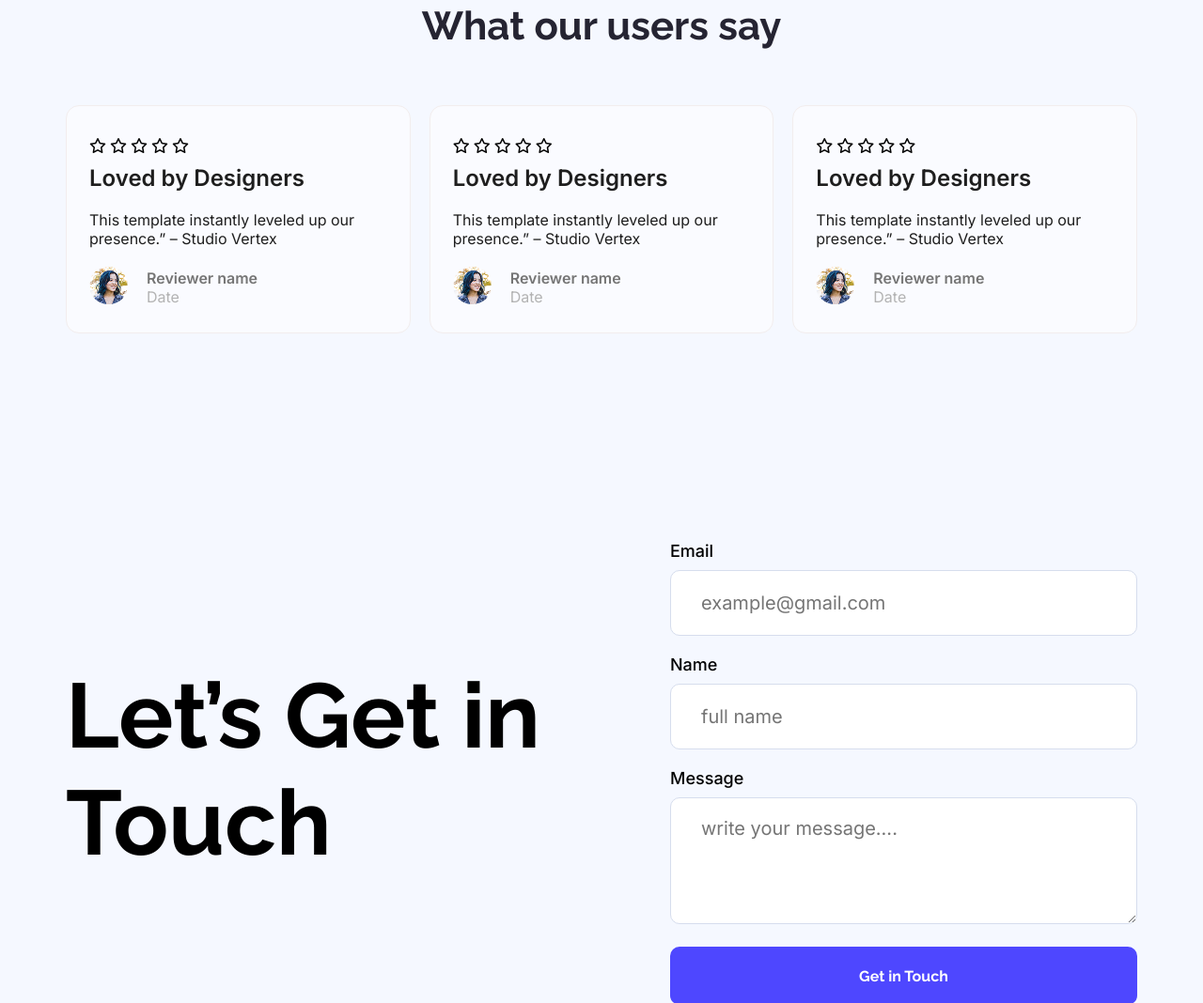
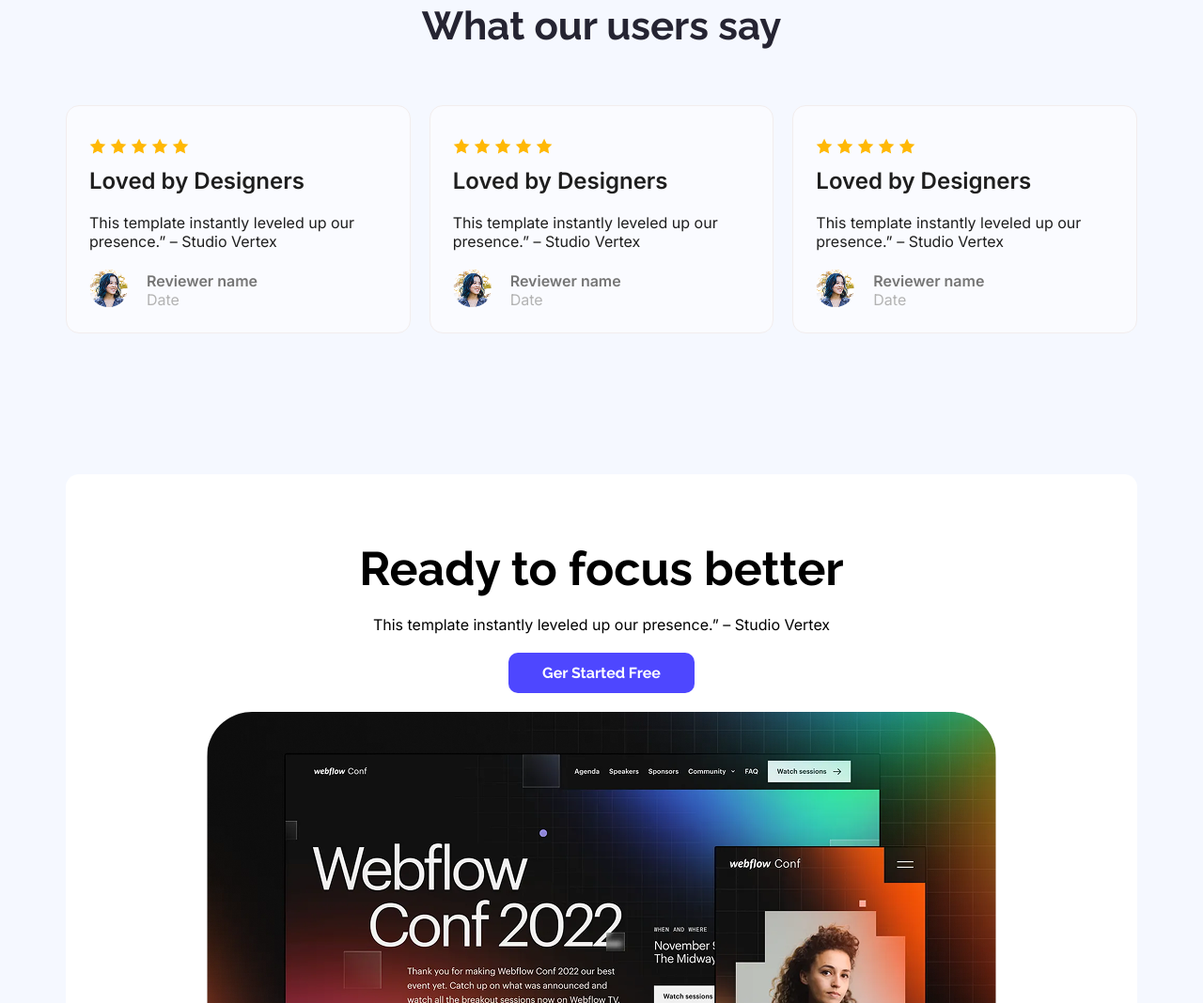
Before and after one commit to priyotush25/landing-lauchpad, a plain HTML site: page index.html in a window 1280 px wide. Shown: the part 1732-2800 px from the top of the page at 94% size. Drawn offline with Linux system fonts and the light colour scheme.

Commit message:
Ready to focus better section add

```diff
--- a/index.html
+++ b/index.html
@@ -4,10 +4,7 @@
     <meta charset="UTF-8" />
     <meta name="viewport" content="width=device-width, initial-scale=1.0" />
     <link rel="stylesheet" href="style.css" />
-    <script
-      src="https://kit.fontawesome.com/9ba2c4d323.js"
-      crossorigin="anonymous"
-    ></script>
+
     <title>Landing Launchpad</title>
   </head>
   <body class="primary-font">
@@ -42,6 +39,7 @@
           <img src="./Assets/wc-mini.png" alt="" />
         </div>
       </div>
+
       <!-- Productive user section -->
       <div class="productive-section">
         <p>Joined Thousands of Productive Users</p>
@@ -65,18 +63,17 @@
       </div>
 
       <!-- What our users say -->
-
       <div class="user-say-section">
         <h4>What our users say</h4>
         <div class="user-cards">
           <!-- card-1 -->
           <div class="user-card">
             <div class="card-rating">
-              <i class="fa-regular fa-star"></i>
-              <i class="fa-regular fa-star"></i>
-              <i class="fa-regular fa-star"></i>
-              <i class="fa-regular fa-star"></i>
-              <i class="fa-regular fa-star"></i>
+              <img src="./Assets/icon-star.png" alt="" />
+              <img src="./Assets/icon-star.png" alt="" />
+              <img src="./Assets/icon-star.png" alt="" />
+              <img src="./Assets/icon-star.png" alt="" />
+              <img src="./Assets/icon-star.png" alt="" />
             </div>
             <div class="card-title">Loved by Designers</div>
             <div class="card-description">
@@ -96,11 +93,11 @@
           <!-- card-2 -->
           <div class="user-card">
             <div class="card-rating">
-              <i class="fa-regular fa-star"></i>
-              <i class="fa-regular fa-star"></i>
-              <i class="fa-regular fa-star"></i>
-              <i class="fa-regular fa-star"></i>
-              <i class="fa-regular fa-star"></i>
+              <img src="./Assets/icon-star.png" alt="" />
+              <img src="./Assets/icon-star.png" alt="" />
+              <img src="./Assets/icon-star.png" alt="" />
+              <img src="./Assets/icon-star.png" alt="" />
+              <img src="./Assets/icon-star.png" alt="" />
             </div>
             <div class="card-title">Loved by Designers</div>
             <div class="card-description">
@@ -116,15 +113,15 @@
               </div>
             </div>
           </div>
+
           <!-- card-3 -->
-
           <div class="user-card">
             <div class="card-rating">
-              <i class="fa-regular fa-star"></i>
-              <i class="fa-regular fa-star"></i>
-              <i class="fa-regular fa-star"></i>
-              <i class="fa-regular fa-star"></i>
-              <i class="fa-regular fa-star"></i>
+              <img src="./Assets/icon-star.png" alt="" />
+              <img src="./Assets/icon-star.png" alt="" />
+              <img src="./Assets/icon-star.png" alt="" />
+              <img src="./Assets/icon-star.png" alt="" />
+              <img src="./Assets/icon-star.png" alt="" />
             </div>
             <div class="card-title">Loved by Designers</div>
             <div class="card-description">
@@ -143,8 +140,19 @@
         </div>
       </div>
 
+      <!-- Ready to focus better -->
+      <div class="focus-section">
+        <h1 class="focus-title">Ready to focus better</h1>
+        <p class="focus-description">
+          This template instantly leveled up our presence.” – Studio Vertex
+        </p>
+        <a href=""><button class="primary-btn">Ger Started Free</button></a>
+        <div class="focus-img">
+          <img src="./Assets/wc-big.png" alt="" />
+        </div>
+      </div>
+
       <!-- Get in Touch Section -->
-
       <div class="get-section">
         <div class="get-left">
           <h1>Let’s Get in Touch</h1>
--- a/style.css
+++ b/style.css
@@ -92,11 +92,13 @@ nav h1 {
   width: 517px;
 }
 .action-content h3 {
+  font-family: "Raleway", sans-serif;
   font-size: 42px;
   font-weight: 700;
   color: rgb(37, 36, 50);
 }
 .action-content p {
+  font-family: "Raleway", sans-serif;
   margin: 23px 0;
   font-size: 24px;
   font-weight: 400;
@@ -343,3 +345,35 @@ footer {
 .card-rating {
   margin: 10px 0;
 }
+
+/* focus-section */
+.focus-section {
+  width: 1140px;
+  height: 696.77px;
+  border-radius: 14px;
+  padding: 71px 150px 71px 150px;
+  background: rgb(255, 255, 255);
+  margin: 130px auto;
+  box-sizing: border-box;
+  display: flex;
+  flex-direction: column;
+  align-items: center;
+  gap: 20px;
+}
+
+.focus-title {
+  font-size: 50px;
+  font-weight: 700;
+  font-family: "Raleway", sans-serif;
+}
+
+.focus-description {
+  font-size: 16px;
+  font-weight: 400;
+  font-family: "Inter", sans-serif;
+}
+
+.focus-img img {
+  border-radius: 48px;
+}
+/* End of design */
```
